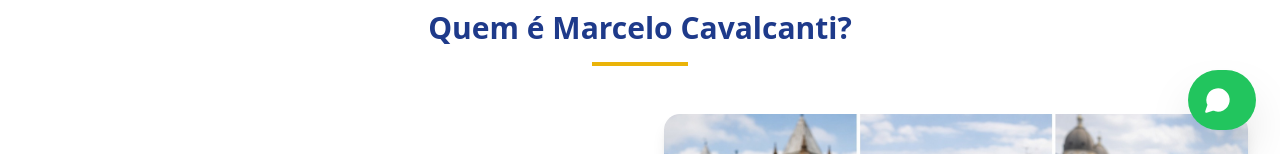
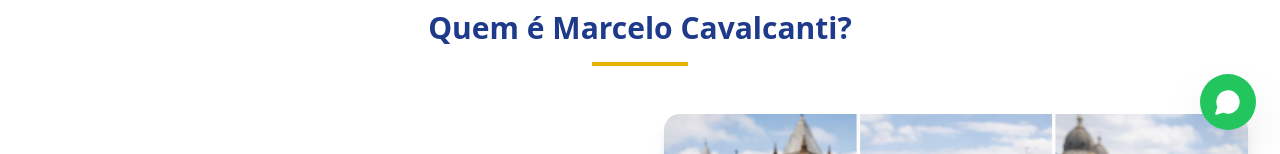
Before and after one commit to NoelCunha/politica1, a React (Vite) app: page / in a window 1280 px wide. Shown: the part 646-800 px from the top of the page. Built offline with nearby package versions, Linux system fonts and the light colour scheme.

Commit message:
WhatsApp: botão redondo fixo + número atualizado
- Remover expansão de texto no hover para manter formato circular
- Atualizar número para +55 81 3299-6970

```diff
--- a/src/components/WhatsAppBtn.jsx
+++ b/src/components/WhatsAppBtn.jsx
@@ -4,16 +4,13 @@ import React from 'react';
     const WhatsAppBtn = () => {
       return (
         <a
-          href="https://wa.me/5581999990000"
+          href="https://wa.me/558132996970"
           target="_blank"
           rel="noopener noreferrer"
-          className="fixed bottom-6 right-6 z-50 bg-green-500 text-white p-4 rounded-full shadow-2xl hover:bg-green-600 hover:scale-110 transition-all duration-300 flex items-center gap-2 group"
+          className="fixed bottom-6 right-6 z-50 bg-green-500 text-white w-14 h-14 rounded-full shadow-2xl hover:bg-green-600 hover:scale-110 transition-all duration-300 flex items-center justify-center"
           aria-label="Fale conosco no WhatsApp"
         >
           <MessageCircle size={28} fill="white" />
-          <span className="max-w-0 overflow-hidden group-hover:max-w-xs transition-all duration-500 ease-in-out whitespace-nowrap font-bold">
-            Fale Conosco
-          </span>
         </a>
       );
     };
```
Also changed, not shown: image.png (added).
